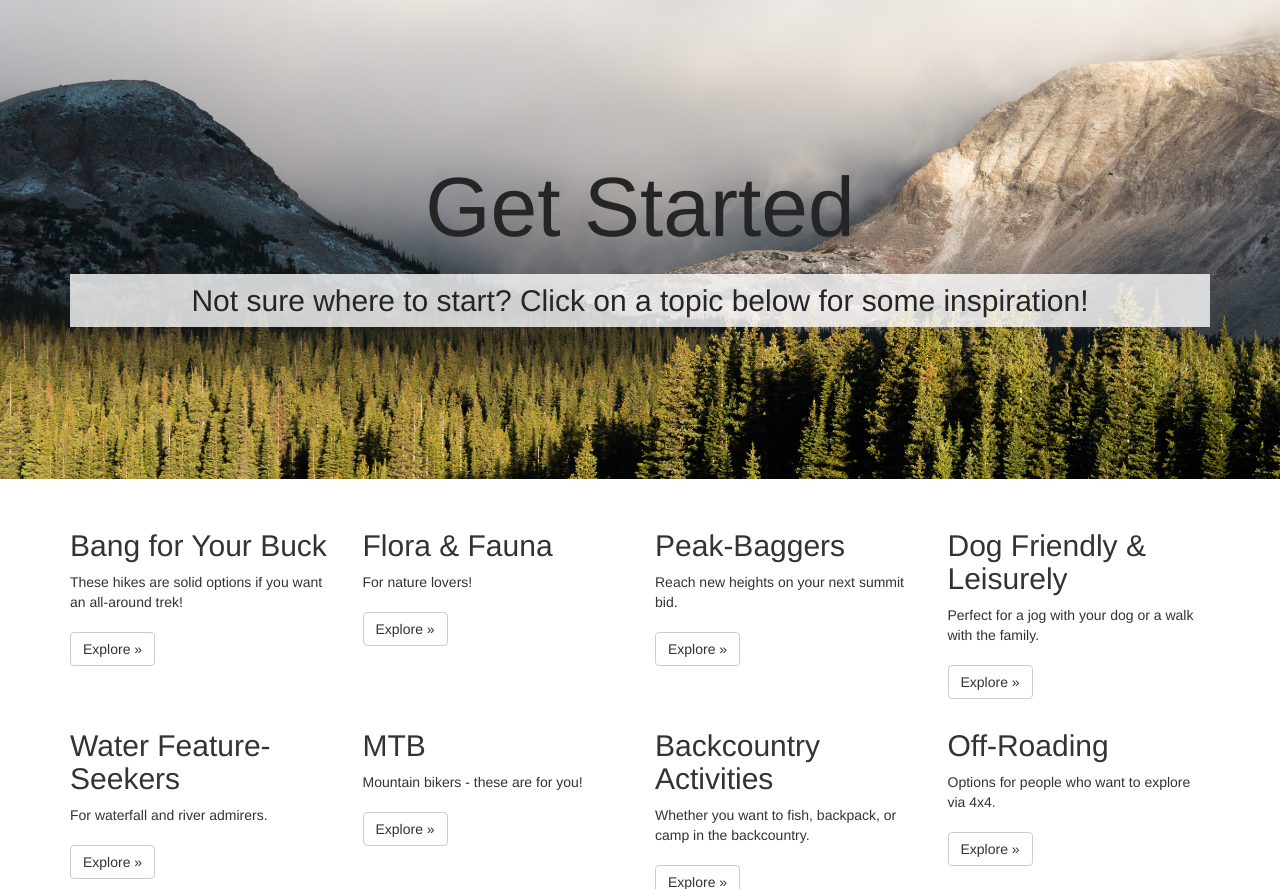
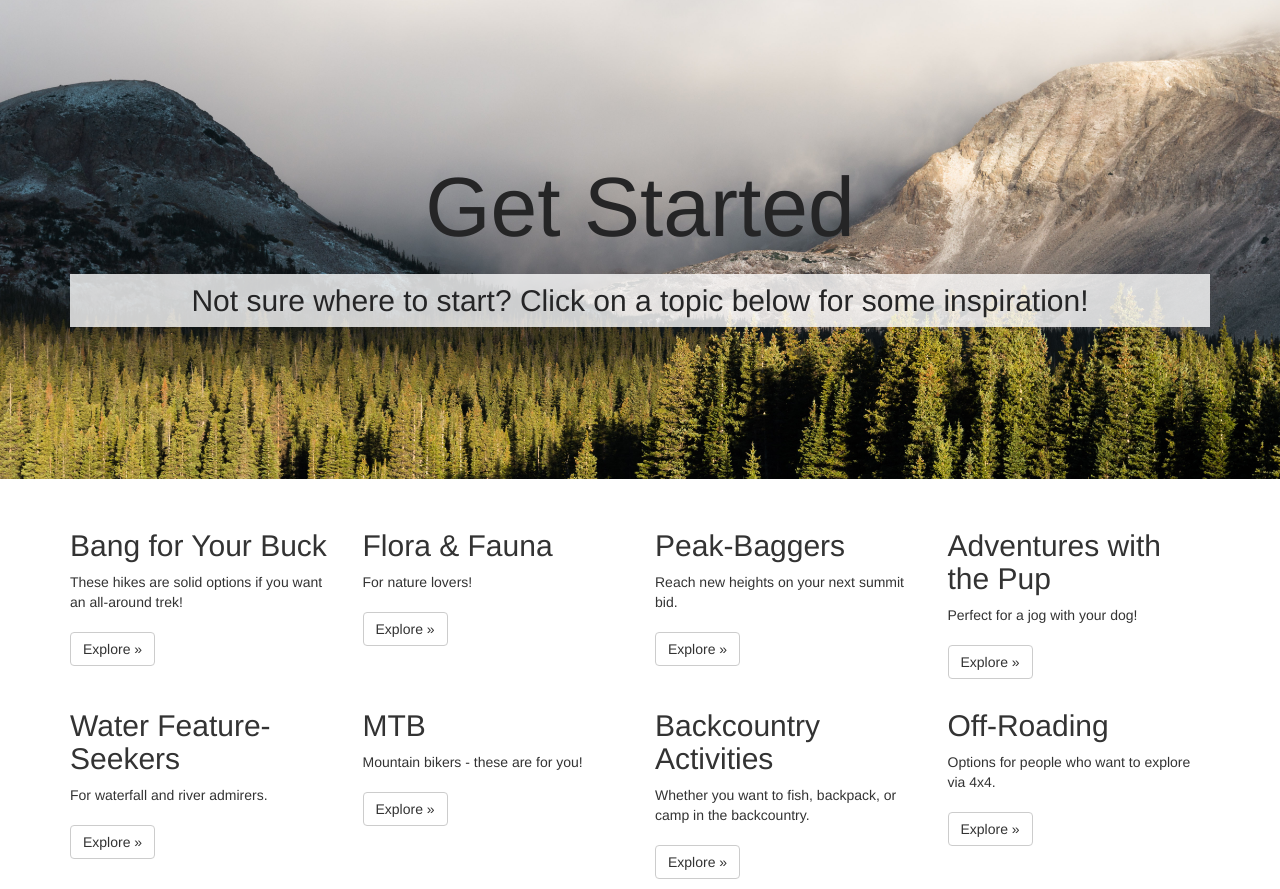
Before and after one commit to ekirken1/colorado_trail_recommender, a Flask app: page /get_started in a window 1280 px wide. Shown: the part 51-940 px from the top of the page. Run offline with Flask 2, Linux system fonts and the light colour scheme; parts of the project's set-up code (start-up, migrations or seed data) failed here and were passed over; some libraries are stand-ins or nearby versions.

Commit message:
fix dog topic

```diff
--- a/web_app/app.py
+++ b/web_app/app.py
@@ -128,10 +128,10 @@ def t4():
     return render_template('topics.html', hikes=recs_samp, hike_features=hike_features, hike_specs=specs, title=title,
         description=desc, urls=hike_urls, dogs=df_dogs_allowed.index)
 
-@app.route('/dog-friendly-and-leisurely')
+@app.route('/adventures-with-the-pup')
 def t5():
-    title = 'Dog Friendly & Leisurely'
-    desc = "Whether it's a family adventure or leisurely walk, this category may useful to you!"
+    title = 'Adventures with the Pup'
+    desc = "Perfect for a jog with your dog!"
     recs_all = df_topics[df_topics['majority_topics']==5].index.tolist()
     recs_samp = random.sample(recs_all, 20)
     specs = get_hike_specs(recs_samp)
--- a/web_app/templates/get_started.html
+++ b/web_app/templates/get_started.html
@@ -99,9 +99,9 @@
             <h3><a class="btn btn-default" href="/peak-baggers" role="button">Explore &raquo;</a></h3>
           </div>
          <div class="col-md-3">
-            <h2>Dog Friendly & Leisurely</h2>
-            <p>Perfect for a jog with your dog or a walk with the family.</p>
-            <h3><a class="btn btn-default" href="/dog-friendly-and-leisurely" role="button">Explore &raquo;</a></h3>
+            <h2>Adventures with the Pup</h2>
+            <p>Perfect for a jog with your dog!</p>
+            <h3><a class="btn btn-default" href="/adventures-with-the-pup" role="button">Explore &raquo;</a></h3>
          </div>
         </div>
     </div>
```
